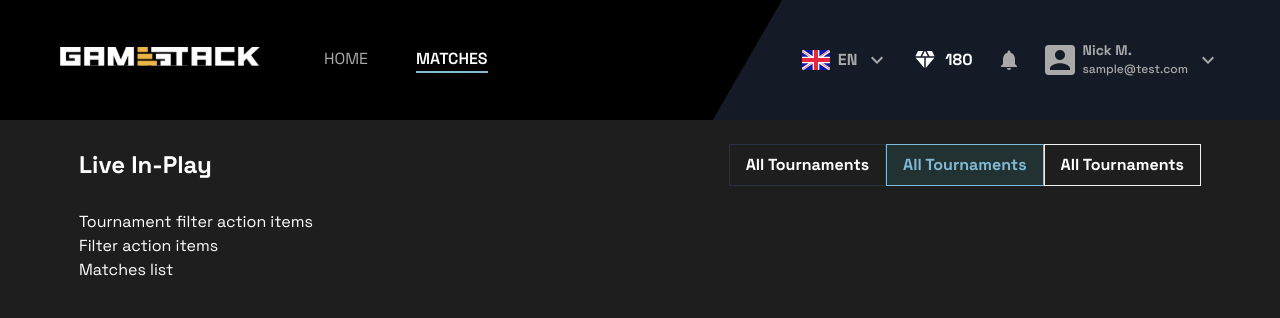
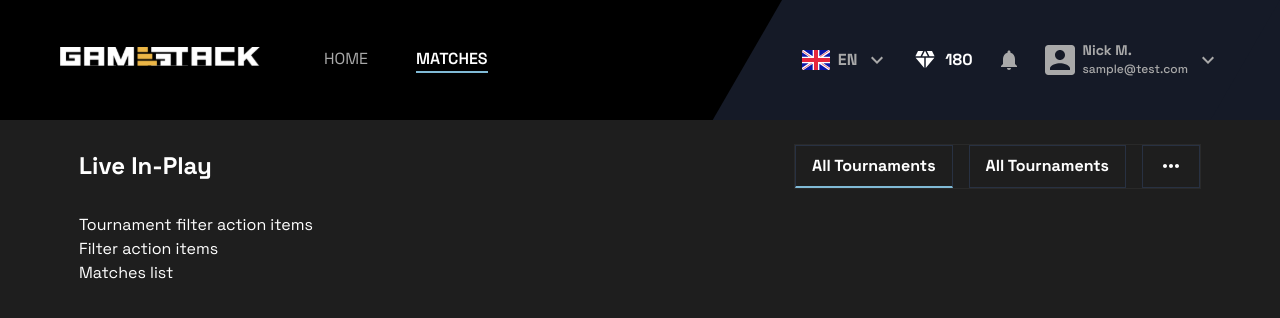
Before and after one commit to denniscual/gamestack, a React (Create React App) app in the folder app/: page /matches in a window 1280 px wide. Shown: the top 318 px of the page. Built offline with nearby package versions, Linux system fonts and the light colour scheme.

Commit message:
create `FilterTournaments` widget

```diff
--- /dev/null
+++ b/app/src/components/Chip.tsx
@@ -0,0 +1,42 @@
+import { makeStyles } from "@mui/styles";
+import { ReactNode } from "react";
+import classNames from "classnames";
+import { Typography } from "@mui/material";
+
+interface ChipProps {
+  label: ReactNode;
+  color?: "success" | "action";
+}
+export function Chip({ label, color = "success" }: ChipProps) {
+  const classes = useChipStyles();
+  return (
+    <div className={classNames(classes.chip, classes[`chip__${color}`])}>
+      <Typography
+        component="span"
+        variant="caption"
+        sx={{
+          fontWeight: 500,
+        }}
+      >
+        {label}
+      </Typography>
+    </div>
+  );
+}
+
+const useChipStyles = makeStyles({
+  chip: {
+    display: "inline-block",
+    padding: "0px 4px",
+    textTransform: "uppercase",
+    borderRadius: 4,
+  },
+  chip__success: {
+    border: "1px solid #27AE60",
+    color: "#27AE60",
+  },
+  chip__action: {
+    border: "1px solid #fff",
+    color: "#fff",
+  },
+});
--- a/app/src/components/index.ts
+++ b/app/src/components/index.ts
@@ -3,3 +3,4 @@ export * from "./theme";
 export * from "./icons";
 export * from "./NavLink";
 export * from "./Button";
+export * from "./Chip";
--- /dev/null
+++ b/app/src/features/FilterTournaments.tsx
@@ -0,0 +1,52 @@
+import { Stack, Typography, styled } from "@mui/material";
+import { Button } from "components";
+import MoreHorizIcon from "@mui/icons-material/MoreHoriz";
+
+interface FilterTournamentsProps {
+  onChange?(id: string): void;
+  onlyIcon?: boolean;
+  value?: "ALL" | number;
+}
+export default function FilterTournaments({
+  onChange,
+  onlyIcon = false,
+  value = "ALL",
+}: FilterTournamentsProps) {
+  return (
+    <FilterTournamentWrapper direction="row" spacing={2}>
+      <Button
+        style={{
+          borderBottom: "2px solid #80BAD6",
+        }}
+      >
+        <Typography
+          component="span"
+          variant="body1"
+          sx={{
+            fontWeight: "bold",
+          }}
+        >
+          All Tournaments
+        </Typography>
+      </Button>
+      <Button>
+        <Typography
+          component="span"
+          variant="body1"
+          sx={{
+            fontWeight: "bold",
+          }}
+        >
+          All Tournaments
+        </Typography>
+      </Button>
+      <Button>
+        <MoreHorizIcon />
+      </Button>
+    </FilterTournamentWrapper>
+  );
+}
+
+const FilterTournamentWrapper = styled(Stack)({
+  border: "1px solid rgba(255, 255, 255, 0.05)",
+});
--- a/app/src/features/Matches.tsx
+++ b/app/src/features/Matches.tsx
@@ -1,5 +1,5 @@
 import { Stack, Typography } from "@mui/material";
-import { Button } from "components";
+import FilterTournaments from "./FilterTournaments";
 
 export default function Matches() {
   return (
@@ -14,41 +14,7 @@ export default function Matches() {
         >
           Live In-Play
         </Typography>
-        <Stack direction="row">
-          <Button>
-            <Typography
-              component="span"
-              variant="body1"
-              sx={{
-                fontWeight: "bold",
-              }}
-            >
-              All Tournaments
-            </Typography>
-          </Button>
-          <Button color="secondary">
-            <Typography
-              component="span"
-              variant="body1"
-              sx={{
-                fontWeight: "bold",
-              }}
-            >
-              All Tournaments
-            </Typography>
-          </Button>
-          <Button color="action">
-            <Typography
-              component="span"
-              variant="body1"
-              sx={{
-                fontWeight: "bold",
-              }}
-            >
-              All Tournaments
-            </Typography>
-          </Button>
-        </Stack>
+        <FilterTournaments />
       </Stack>
       <div>
         <div>
```
